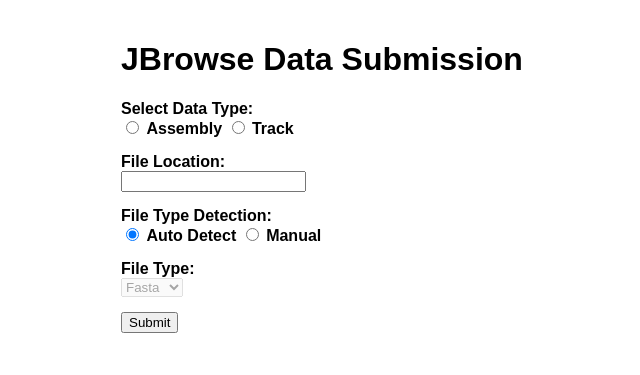
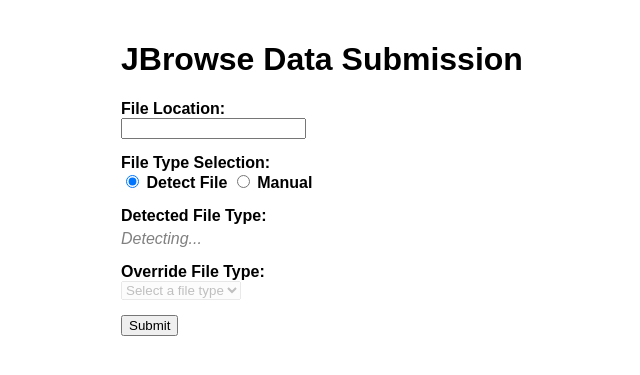
Before and after one commit to SwenLG/jbrowse-database, a Flask app: page / in a window 1280 px wide. Shown: the top 375 px of the page, without its empty margins (219-859 px from the left). Run offline with Flask 3, Linux system fonts and the light colour scheme.

Commit message:
fixed compose and progress on insert tool

```diff
--- a/docker-compose.yml
+++ b/docker-compose.yml
@@ -31,8 +31,8 @@ services:
     volumes:
       - ./jbrowse2_data:/usr/share/nginx/html  # Mount the JBrowse data
       - ./config/config.json:/usr/share/nginx/html/config.json  # Mount your config.json inside the container
-      - /mnt/data:/usr/share/nginx/html/mnt/data:ro  # ✅ Make /mnt/data available inside the container
-      - /mnt/data:/usr/share/nginx/html/jbrowse/data:ro  # ✅ Also mount /mnt/data as /jbrowse/data
+      - /mnt/data:/usr/share/nginx/html/data:ro  # ✅ Mount all genomic data
+      - /var/www/html/jbrowse/data:/usr/share/nginx/html/jbrowse/data:ro  # ✅ Mount JBrowse data
     restart: unless-stopped  # Ensure it restarts if it crashes
 
   flask_webform:
--- a/flask_webform/templates/index.html
+++ b/flask_webform/templates/index.html
@@ -17,20 +17,33 @@
         .input-group {
             margin-bottom: 15px;
         }
+        .file-type-display {
+            font-style: italic;
+            color: gray;
+            margin-top: 5px;
+        }
+        .disabled {
+            opacity: 0.5;
+            pointer-events: none;
+        }
     </style>
     <script>
         function detectFileType() {
+            if (!document.getElementById("auto_detect").checked) return;
+
             const filePath = document.getElementById("file_location").value;
-            const autoDetectRadio = document.getElementById("auto_detect");
-            const manualSelect = document.getElementById("manual_select");
+            const fileTypeDisplay = document.getElementById("file_type_display");
 
-            if (autoDetectRadio.checked) {
-                const fileExtension = filePath.split('.').pop().toLowerCase();
+            const fileParts = filePath.toLowerCase().split('.');
+            let fileExtension = fileParts.pop();
+            if (fileExtension === "gz" && fileParts.length > 0) {
+                fileExtension = fileParts.pop();
+            }
+
             const fileTypeMap = {
                 "fa": "Fasta",
                 "fasta": "Fasta",
                 "vcf": "VCF",
-                    "vcf.gz": "VCF",
                 "bam": "BAM",
                 "cram": "CRAM",
                 "gff": "GFF",
@@ -40,47 +53,109 @@
                 "delta": "Delta"
             };
 
-                const detectedType = fileTypeMap[fileExtension] || "Unknown";
-                manualSelect.value = detectedType;
+            const detectedType = fileTypeMap[fileExtension] || "";
+            fileTypeDisplay.textContent = detectedType ? `Detected: ${detectedType}` : "Detecting...";
+            updateDynamicFields(detectedType);
+        }
+
+        function toggleFileTypeMode() {
+            const autoDetect = document.getElementById("auto_detect").checked;
+            const fileTypeDisplay = document.getElementById("file_type_display");
+            const manualSelect = document.getElementById("manual_select");
+
+            if (autoDetect) {
+                fileTypeDisplay.classList.remove("disabled");
+                fileTypeDisplay.textContent = "Detecting...";
+                manualSelect.disabled = true;
+                manualSelect.classList.add("disabled");
+                manualSelect.value = "";
+            } else {
+                fileTypeDisplay.classList.add("disabled");
+                fileTypeDisplay.textContent = "";
+                manualSelect.disabled = false;
+                manualSelect.classList.remove("disabled");
+            }
+            updateDynamicFields(manualSelect.value);
+        }
+
+        function updateDynamicFields(fileType) {
+            const dynamicFields = document.getElementById("dynamic_fields");
+            dynamicFields.innerHTML = "";
+
+            if (!fileType) return;
+
+            let fields = [];
+            if (fileType === "Fasta") {
+                fields = [
+                    { label: "Assembly Name", id: "name" },
+                    { label: "Aliases (comma-separated)", id: "aliases" },
+                    { label: "Sequence Type", id: "sequence_type" },
+                    { label: "Sequence Track ID", id: "sequence_trackId" },
+                    { label: "Display Name", id: "displayName" },
+                    { label: "Adapter Type", id: "adapterType" },
+                    { label: "FASTA File Location", id: "fastaLocation" },
+                    { label: "FAI Index Location", id: "faiLocation" },
+                    { label: "Metadata Location", id: "metadataLocation" }
+                ];
+            } else if (["VCF", "GFF", "BAM", "CRAM", "BED", "PAF", "Delta"].includes(fileType)) {
+                fields = [
+                    { label: "Track ID", id: "trackId" },
+                    { label: "Type", id: "type" },
+                    { label: "Name", id: "name" },
+                    { label: "Assembly Names (comma-separated)", id: "assemblyNames" },
+                    { label: "Category", id: "category" },
+                    { label: "Adapter Type", id: "adapterType" }
+                ];
+
+                if (fileType === "VCF" || fileType === "GFF" || fileType === "BED") {
+                    fields.push({ label: "Index Location", id: "indexLocation" });
+                }
+                if (fileType === "BAM") {
+                    fields.push({ label: "BAM Location", id: "bamLocation" });
+                }
+                if (fileType === "CRAM") {
+                    fields.push({ label: "CRAM Location", id: "cramLocation" });
+                    fields.push({ label: "CRAI Location", id: "craiLocation" });
+                }
+                if (fileType === "PAF" || fileType === "Delta") {
+                    fields.push({ label: "File Location", id: "pafLocation" });
                 }
             }
 
-        function toggleManualSelection() {
-            document.getElementById("manual_select").disabled = !document.getElementById("manual_radio").checked;
+            fields.forEach(field => {
+                const inputDiv = document.createElement("div");
+                inputDiv.className = "input-group";
+                inputDiv.innerHTML = `<label for="${field.id}">${field.label}:</label><br><input type="text" id="${field.id}" name="${field.id}" required>`;
+                dynamicFields.appendChild(inputDiv);
+            });
         }
     </script>
 </head>
 <body>
     <h1>JBrowse Data Submission</h1>
-    <form>
-        <!-- Assembly or Track Selection -->
-        <div class="input-group">
-            <label>Select Data Type:</label><br>
-            <input type="radio" id="assembly" name="data_type" value="assembly" required>
-            <label for="assembly">Assembly</label>
-            <input type="radio" id="track" name="data_type" value="track">
-            <label for="track">Track</label>
-        </div>
-
-        <!-- File Location Input -->
+    <form onsubmit="event.preventDefault(); updateDynamicFields(document.getElementById('manual_select').value || document.getElementById('file_type_display').textContent.replace('Detected: ', ''));">
         <div class="input-group">
             <label for="file_location">File Location:</label><br>
             <input type="text" id="file_location" name="file_location" oninput="detectFileType()" required>
         </div>
 
-        <!-- Auto-detect vs Manual Selection -->
         <div class="input-group">
-            <label>File Type Detection:</label><br>
-            <input type="radio" id="auto_detect" name="file_type_mode" value="auto" checked onclick="toggleManualSelection()">
-            <label for="auto_detect">Auto Detect</label>
-            <input type="radio" id="manual_radio" name="file_type_mode" value="manual" onclick="toggleManualSelection()">
+            <label>File Type Selection:</label><br>
+            <input type="radio" id="auto_detect" name="file_type_mode" value="auto" checked onclick="toggleFileTypeMode()">
+            <label for="auto_detect">Detect File</label>
+            <input type="radio" id="manual_radio" name="file_type_mode" value="manual" onclick="toggleFileTypeMode()">
             <label for="manual_radio">Manual</label>
         </div>
 
-        <!-- Manual File Type Selection -->
         <div class="input-group">
-            <label for="manual_select">File Type:</label><br>
-            <select id="manual_select" name="file_type" disabled>
+            <label>Detected File Type:</label><br>
+            <div id="file_type_display" class="file-type-display">Detecting...</div>
+        </div>
+
+        <div class="input-group">
+            <label for="manual_select">Override File Type:</label><br>
+            <select id="manual_select" name="file_type" disabled class="disabled" onchange="updateDynamicFields(this.value)">
+                <option value="" selected hidden>Select a file type</option>
                 <option value="Fasta">Fasta</option>
                 <option value="VCF">VCF</option>
                 <option value="BAM">BAM</option>
@@ -92,6 +167,8 @@
             </select>
         </div>
 
+        <div id="dynamic_fields"></div>
+
         <button type="submit">Submit</button>
     </form>
 </body>
```
Lines whose indentation alone changed are shown as unchanged.
